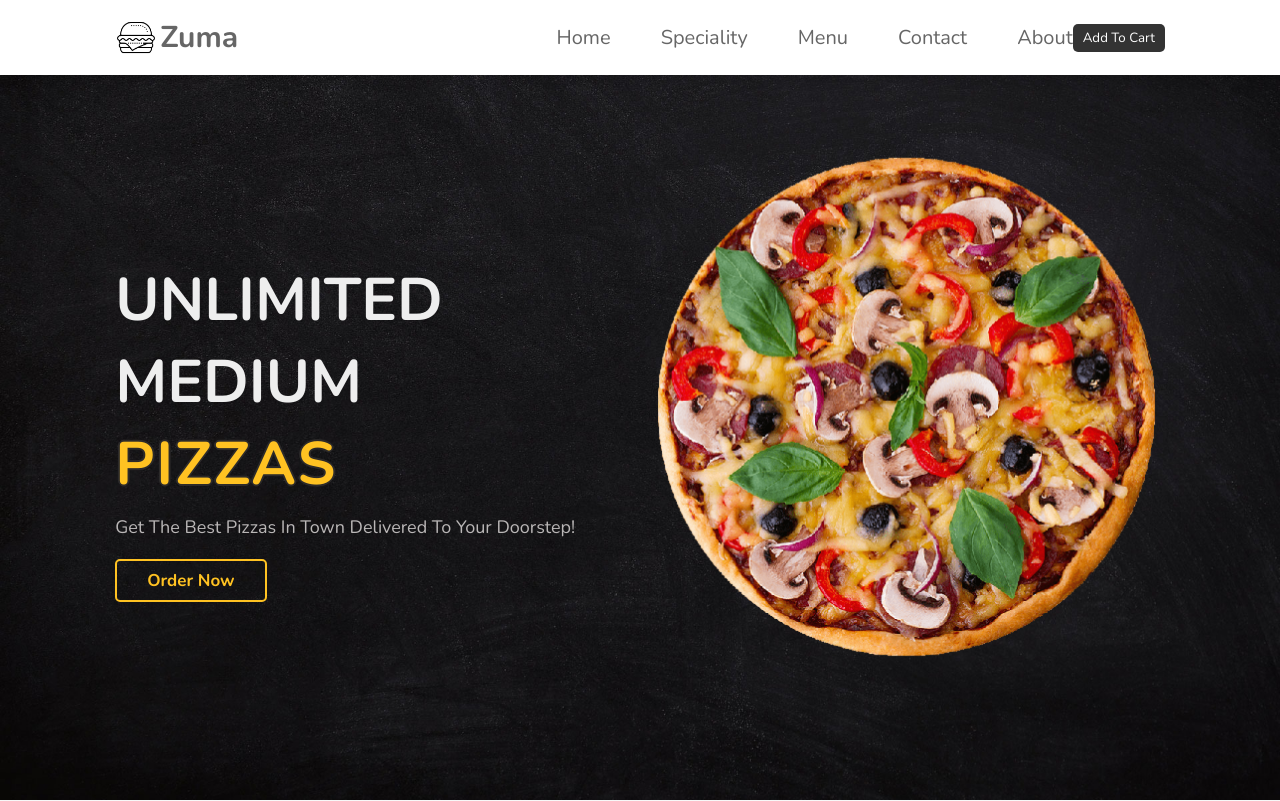
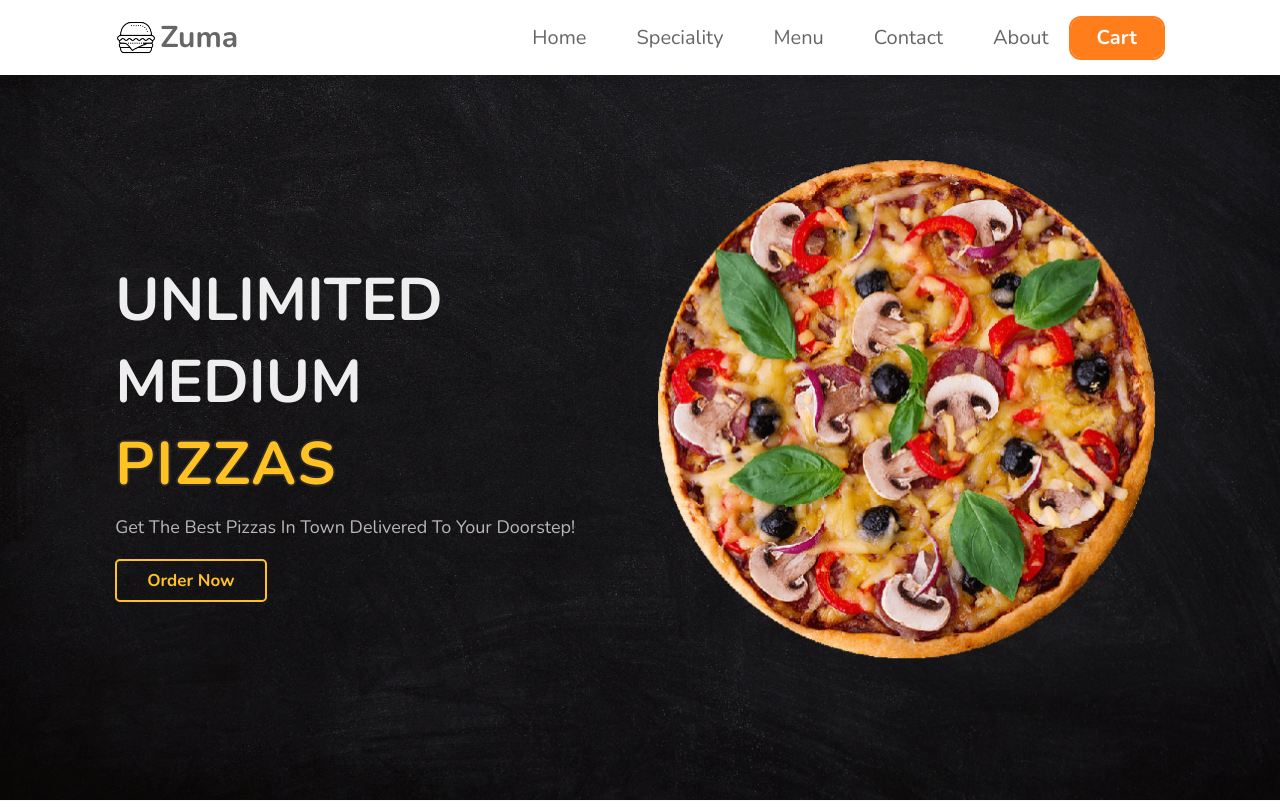
Before and after one commit to KushalLimbasiya/zuma-food-website, a React (Create React App) app: page / in a window 1280 px wide. Shown: the top 801 px of the page. Built offline with nearby package versions, Linux system fonts and the light colour scheme.

Commit message:
add contact

```diff
--- a/src/components/page/Menu.js
+++ b/src/components/page/Menu.js
@@ -1,6 +1,7 @@
 import React, { useState } from "react";
 import * as ig from '../img/img';
 import "../style/main.css";
+import handleAddToCart from '../page/layout/cart';
 
 
 const DishCard = ({ dish, addToCart }) => {
@@ -17,7 +18,7 @@ const DishCard = ({ dish, addToCart }) => {
         <h3 className="dish-name">{name}</h3>
         <p className="dish-description">{description}</p>
         <p className="dish-price">{price}</p>
-        <button className="btn orange" onClick={handleClick}>
+        <button className="btn orange" onClick={handleAddToCart}>
           Add to Cart
         </button>
       </div>
--- a/src/components/page/layout/Footer.js
+++ b/src/components/page/layout/Footer.js
@@ -5,7 +5,7 @@ const Footer = () => {
   return (
     <section className="footer">
     <div className="share">
-      <a href="#" className="btn yellow"> Github</a>
+      <a href="https://github.com/KushalLimbasiya/zuma-food-website" className="btn yellow"> Github</a>
     </div>
     <h2 className="creadit">
       Created by
--- a/src/components/page/layout/Navbar.js
+++ b/src/components/page/layout/Navbar.js
@@ -5,7 +5,7 @@ import * as ig from '../../img/img';
 
 import { FontAwesomeIcon } from '@fortawesome/react-fontawesome';
 import '@fortawesome/fontawesome-free/css/all.css';
-import AddToCart from '../cart';
+import AddToCart from './cart';
 
 const Navbar = () => {
   return (
--- a/src/components/page/cart.js
+++ b/src/components/page/layout/cart.js
@@ -1,5 +1,5 @@
 import React, { useState } from "react";
-import "../style/main.css";
+import "../../style/main.css";
 
 const AddToCart = ({ item }) => {
   const [cartOpen, setCartOpen] = useState(false);
@@ -26,8 +26,8 @@ const AddToCart = ({ item }) => {
 
   return (
     <div className="add-to-cart">
-      <button className="add-to-cart-btn" onClick={handleAddToCart}>
-        Add to Cart
+      <button className="add-to-cart-btn third" onClick={handleAddToCart}>
+        Cart
       </button>
       {cartOpen && (
         <div className="cart-dropdown">
--- a/src/components/style/main.css
+++ b/src/components/style/main.css
@@ -428,13 +428,13 @@ header .navbar .cart i {
 }
 
 .dish-name {
-  font-size: 1.5rem;
+  font-size: 2.3rem;
   font-weight: bold;
   margin-bottom: 0.5rem;
 }
 
 .dish-description {
-  font-size: 1.2rem;
+  font-size: 1.7rem;
   margin-bottom: 1rem;
   color: #333;
 }
@@ -453,14 +453,35 @@ header .navbar .cart i {
 }
 
 .add-to-cart-btn {
-  background-color: #333;
+  box-sizing: border-box;
+  border: 2px solid var(--ornage);
+  border-radius: 0.6em;
+  color: var(--ornage);
+  cursor: pointer;
+  display: flex;
+  align-self: center;
+  font-size: 2rem;
+  font-weight: 400;
+  line-height: 1;
+  margin-left: 2rem;
+  padding: 1rem 2.6rem;
+  text-align: center;
+  font-weight: bold;
+}
+.add-to-cart-btn:hover .add-to-cart-btn:focus {
   color: #fff;
-  padding: 0.5rem 1rem;
-  border-radius: 5px;
-  border: none;
-  cursor: pointer;
+  outline: 0;
 }
-
+.third {
+  border-color: var(--ornage);
+  color: #fff;
+  box-shadow: 0 0 40px 40px var(--ornage) inset, 0 0 0 0 var(--ornage);
+  transition: all 150ms ease-in-out;
+}
+.third:hover {
+  box-shadow: 0 0 10px 0 var(--ornage) inset, 0 0 10px 4px var(--ornage);
+  color: #000;
+}
 .cart-dropdown {
   position: absolute;
   top: 100%;
@@ -504,6 +525,51 @@ header .navbar .cart i {
   font-style: italic;
   color: #666;
 }
+
+.container {
+  max-width: 800px;
+  margin: 0 auto;
+}
+
+form {
+  margin-top: 2rem;
+}
+
+label {
+  display: block;
+  margin-bottom: 1rem;
+}
+
+input[type="text"],
+input[type="email"],
+textarea {
+  display: block;
+  width: 100%;
+  padding: 0.5rem;
+  border: 1px solid #ccc;
+  border-radius: 0.25rem;
+  margin-bottom: 1rem;
+}
+
+input[type="submit"] {
+  display: inline-block;
+  padding: 0.5rem 2rem;
+  border-radius: 0.25rem;
+  background-color: #007bff;
+  color: #fff;
+  border: none;
+  cursor: pointer;
+}
+
+input[type="submit"]:hover {
+  background-color: #0069d9;
+}
+
+.error-message {
+  color: red;
+  margin-bottom: 1rem;
+}
+
 
 
 
```
Also changed, not shown: src/components/page/layout/contact.js (added, +23 -0 lines), src/components/page/layout/dishcart.js (added, +25 -0 lines).
